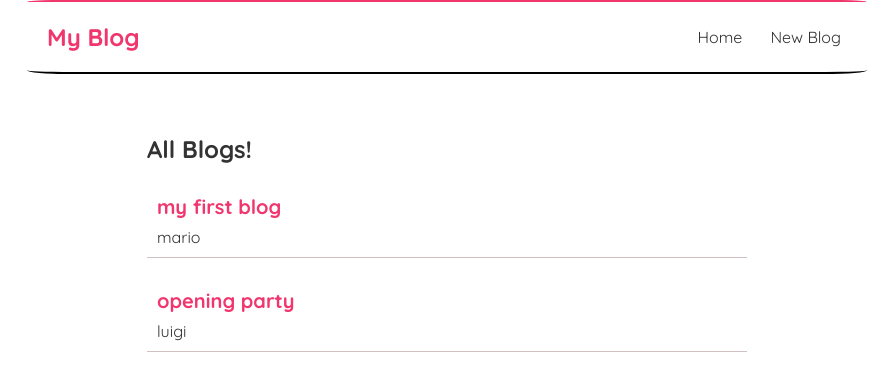
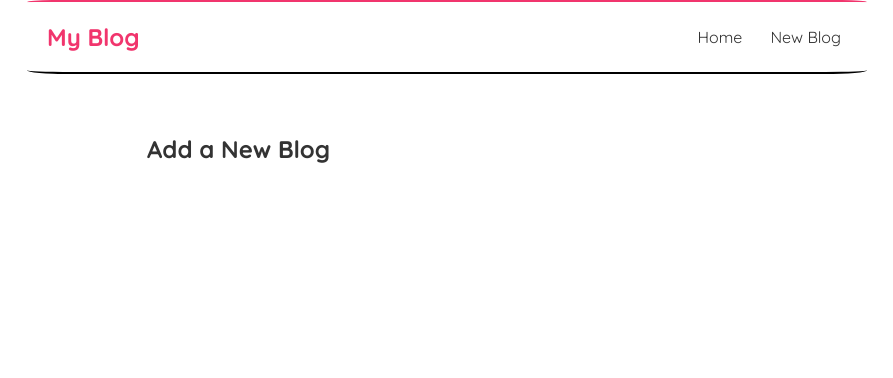
Before and after one commit to mohdfaizmaik/my-blog-react, a React (Create React App) app: page /create in a window 1280 px wide. Shown: the top 378 px of the page, without its empty margins (193-1086 px from the left). Built offline with nearby package versions, Linux system fonts and the light colour scheme; data requests are answered from the project's data file.

Commit message:
component to create new blog is created

```diff
--- a/src/App.js
+++ b/src/App.js
@@ -1,6 +1,7 @@
 import Home from './Home';
 import Navbar from './Navbar';
 import {BrowserRouter as Router, Route,Switch} from 'react-router-dom'
+import Create from './Create';
 
 
 function App() {
@@ -11,6 +12,9 @@
         <Navbar/>
         <div className="content">
           <Switch>
+            <Route path="/create">
+              <Create/>
+            </Route>
             <Route path="/">
               <Home/>
             </Route>
--- /dev/null
+++ b/src/Create.js
@@ -0,0 +1,9 @@
+const Create = () => {
+    return (
+        <div className="create">
+            <h2>Add a New Blog</h2>
+        </div>
+     );
+}
+
+export default Create;
```
